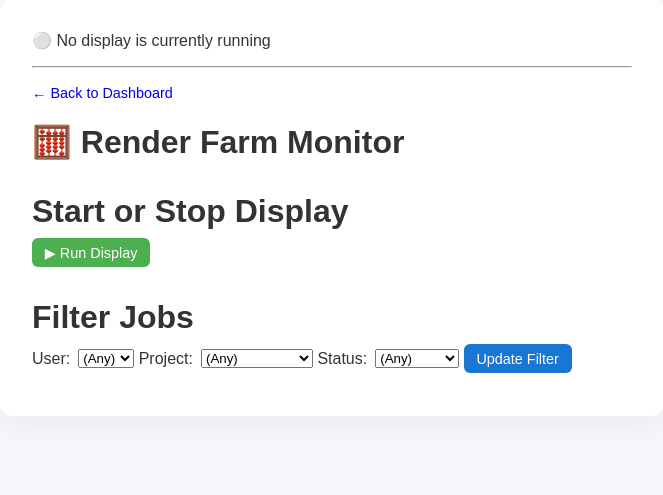
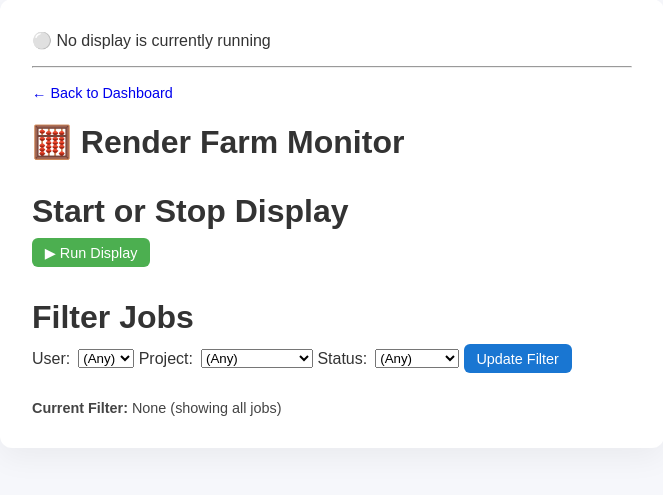
Before and after one commit to AnuKritiW/pipeline-project-AnuKritiW, a Flask app: page /profile/renderfarm in a window 1280 px wide. Shown: the part 33-528 px from the top of the page, without its empty margins (308-971 px from the left). Run offline with Flask 3, Linux system fonts and the light colour scheme; parts of the project's set-up code (start-up, migrations or seed data) failed here and were passed over.

Commit message:
Add current filter info to webapp.

```diff
--- a/web_app/app.py
+++ b/web_app/app.py
@@ -275,6 +275,24 @@ def profile_renderfarm():
         stop_current_profile()
         return redirect(request.path)
 
+    # Always define filter_data, from file if not set in POST
+    if 'filter_data' not in locals():
+        filter_path = os.path.join(data_dir, 'renderfarm_filter.json')
+        if os.path.exists(filter_path):
+            try:
+                with open(filter_path) as f:
+                    filter_data = json.load(f)
+            except json.JSONDecodeError:
+                filter_data = {}
+        else:
+            filter_data = {}
+
+    current_filter = {
+        "user": filter_data.get("user", ""),
+        "project": filter_data.get("project", ""),
+        "status": filter_data.get("status", "")
+    }
+
     return render_template(
         "display-renderfarm.html",
         profile_name=name,
@@ -283,7 +301,8 @@ def profile_renderfarm():
         message=message,
         current_profile=current_profile,
         users=users,
-        projects=projects
+        projects=projects,
+        current_filter=current_filter
     )
 
 # clear files when script is interrupted
--- a/web_app/templates/display-renderfarm.html
+++ b/web_app/templates/display-renderfarm.html
@@ -52,4 +52,16 @@
     </div>
     <button type="submit" class="btn btn-blue" name="action" value="update_filter">Update Filter</button>
   </form>
+
+  {% if current_filter %}
+    <div style="margin-top: 1rem; font-size: 0.9rem; color: #444;">
+      <strong>Current Filter:</strong>
+      {% set parts = [] %}
+      {% if current_filter.user %} {% set _ = parts.append("User = '" ~ current_filter.user ~ "'") %} {% endif %}
+      {% if current_filter.project %} {% set _ = parts.append("Project = '" ~ current_filter.project ~ "'") %} {% endif %}
+      {% if current_filter.status %} {% set _ = parts.append("Status = '" ~ current_filter.status ~ "'") %} {% endif %}
+      {{ parts | join(', ') if parts else "None (showing all jobs)" }}
+    </div>
+  {% endif %}
+
 {% endblock %}
```
